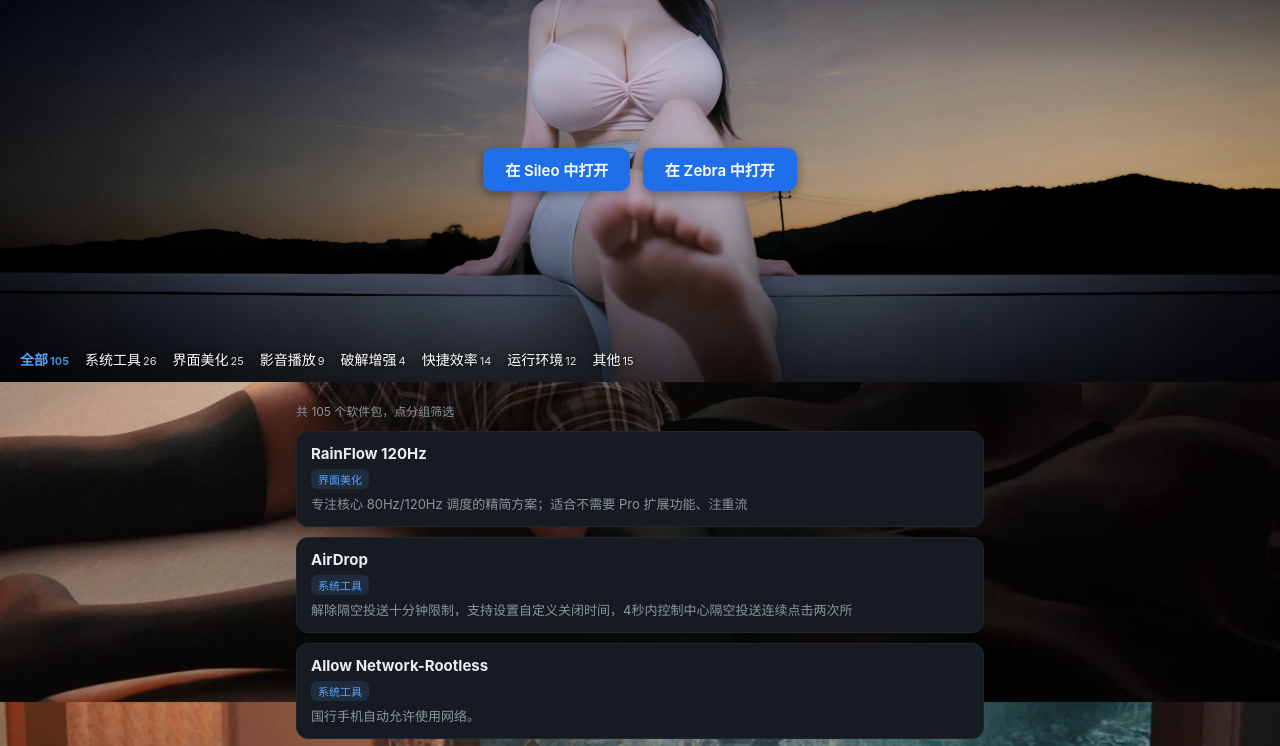
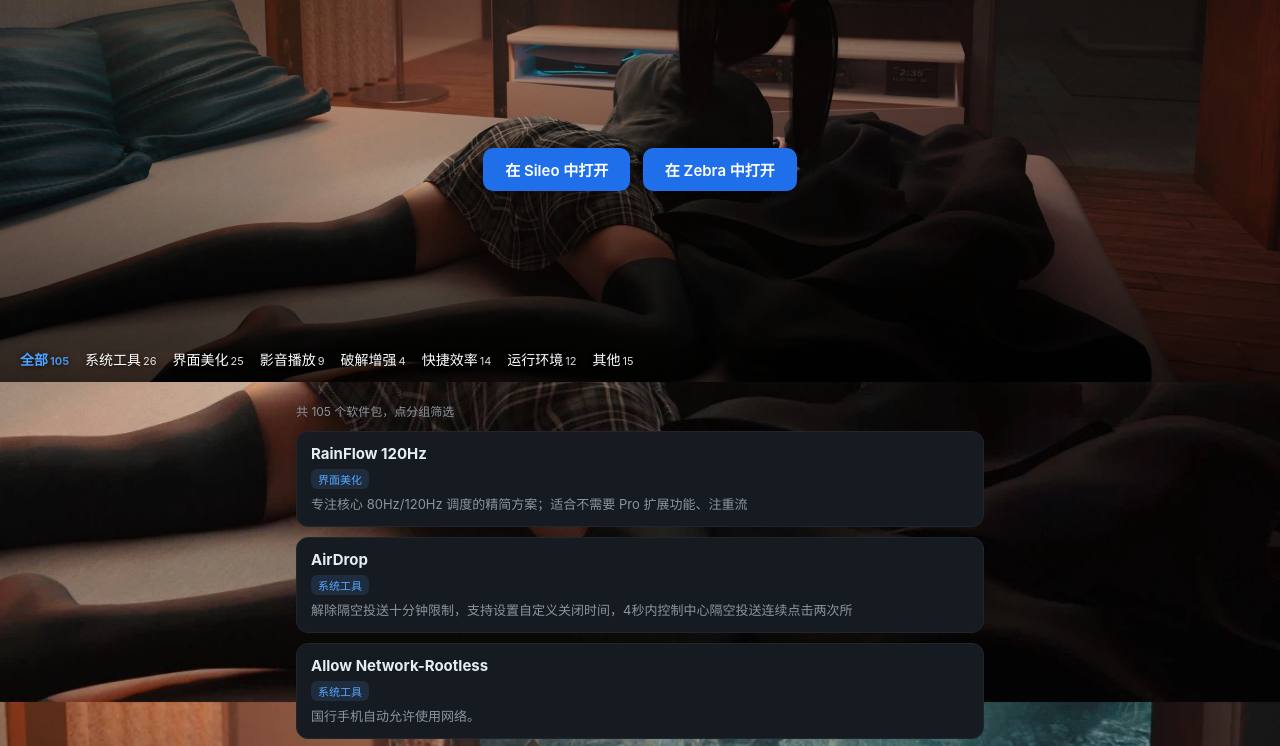
Before and after one commit to wozhiainaizi/wozhiainaizi.github.io, a plain HTML site: page index.html in a window 1280 px wide. Shown: the part 98-844 px from the top of the page. Drawn offline with Linux system fonts and the light colour scheme.

Commit message:
首屏横幅也用bg.jpg,图放大显眼(hero.jpg文件未动)

```diff
--- a/index.html
+++ b/index.html
@@ -3,7 +3,7 @@
 <style>
 *{box-sizing:border-box}
 body{font-family:-apple-system,BlinkMacSystemFont,"PingFang SC",sans-serif;background:url(assets/bg.jpg) center/cover no-repeat fixed #0d1117;color:#e6edf3;margin:0}
-.hero{position:relative;width:100%;aspect-ratio:16/9;max-height:480px;background:url(assets/hero.jpg) center/cover no-repeat}
+.hero{position:relative;width:100%;aspect-ratio:16/9;max-height:480px;background:url(assets/bg.jpg) center/cover no-repeat}
 .hero::before{content:"";position:absolute;inset:0;background:linear-gradient(180deg,rgba(0,0,0,.5) 0%,rgba(0,0,0,.1) 35%,rgba(0,0,0,.15) 60%,rgba(0,0,0,.7) 100%)}
 .heroin{position:absolute;inset:0;display:flex;flex-direction:column;justify-content:space-between;align-items:center;padding:12px 14px 8px;text-align:center}
 h1{font-size:24px;margin:0;text-shadow:0 2px 10px rgba(0,0,0,.65);letter-spacing:2px;line-height:1.1}
```
Also changed, not shown: 1 other file.
